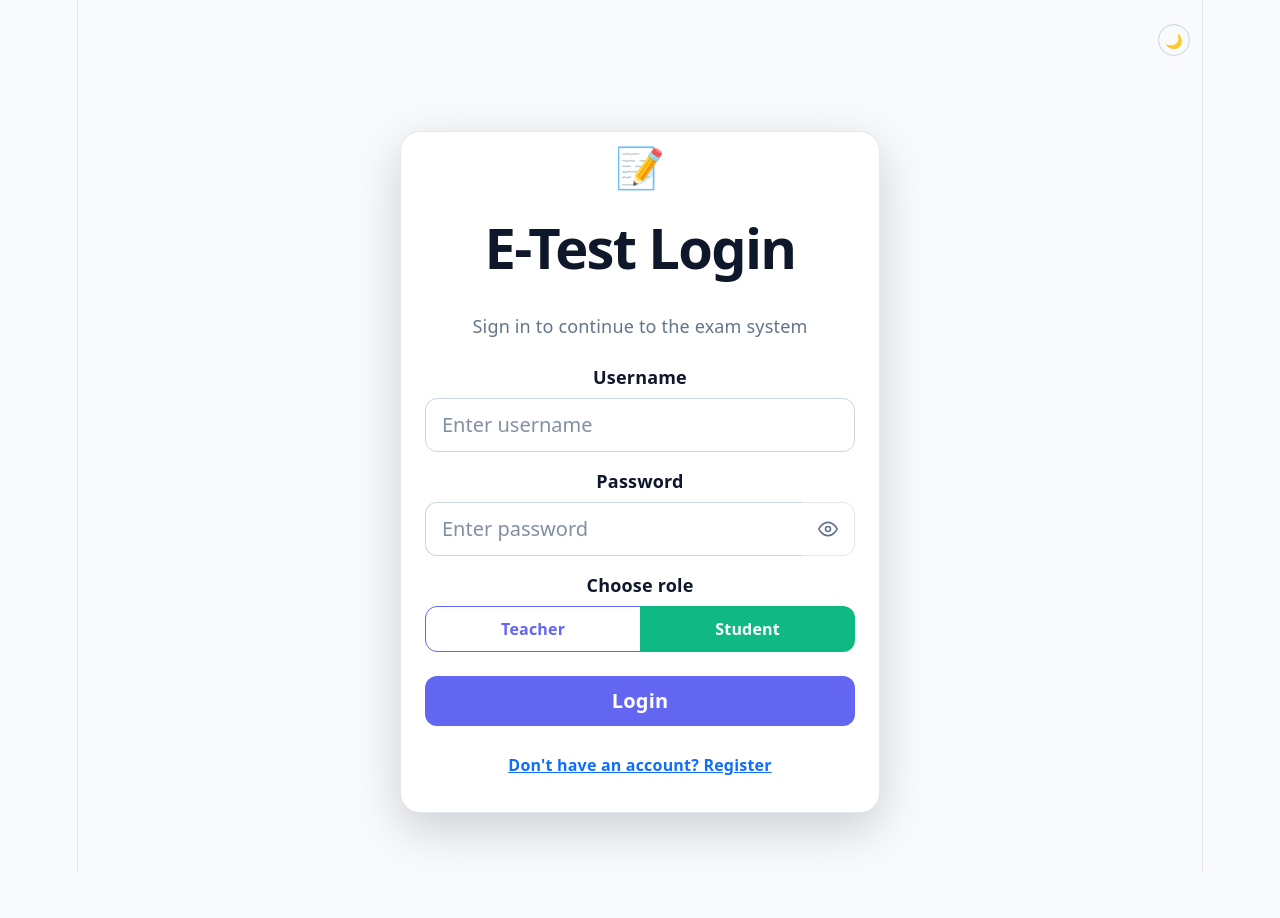
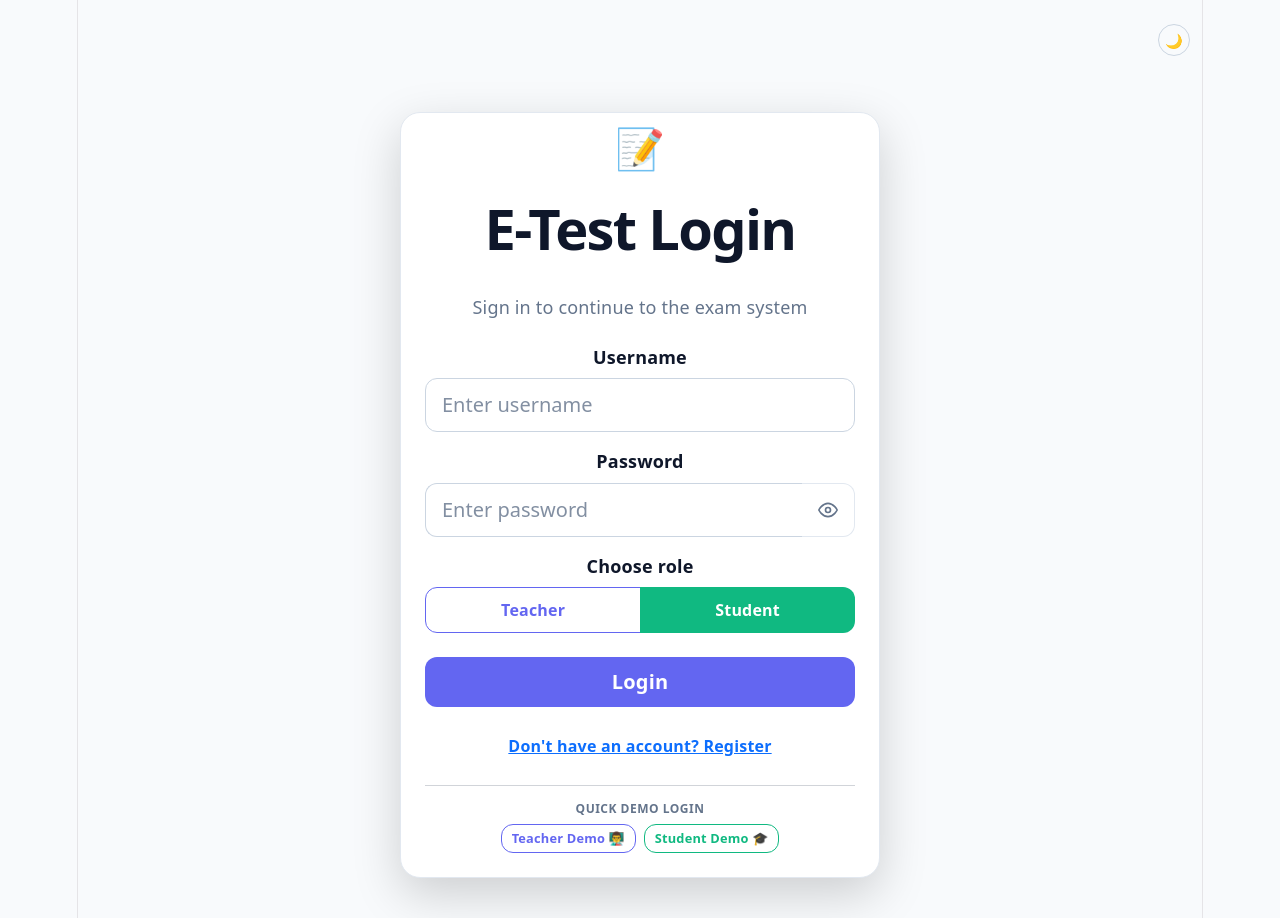
Before and after one commit to shathashams/ExamApp, a React (Vite) app in the folder client/: page / in a window 1280 px wide. Before the commit the page ends 872 px from the top, so only its background shows below. Built offline with nearby package versions, Linux system fonts and the light colour scheme.

Commit message:
Add Quick Demo Login autofill buttons to Login page

```diff
--- a/client/src/pages/Login.jsx
+++ b/client/src/pages/Login.jsx
@@ -17,6 +17,12 @@ function Login({ onLogin, onSwitchToRegister }) {
 
   // במצב שרת התפקיד מגיע מה-DB ולא מבחירת המשתמש
   const serverMode = ConfigService.isServerMode()
+
+  const handleAutofillDemo = (demoUsername, demoPassword, demoRole) => {
+    setUsername(demoUsername)
+    setPassword(demoPassword)
+    setRole(demoRole)
+  }
 
   // פונקציה שמופעלת כאשר המשתמש לוחץ על Login
   const handleSubmit = async (e) => {
@@ -139,7 +145,7 @@ function Login({ onLogin, onSwitchToRegister }) {
           </form>
 
           {/* מעבר למסך Register */}
-          <div className="text-center mt-3">
+          <div className="text-center mt-3 mb-2">
             <button
               className="btn btn-link"
               type="button"
@@ -148,6 +154,33 @@ function Login({ onLogin, onSwitchToRegister }) {
               Don't have an account? Register
             </button>
           </div>
+
+          <hr className="my-3" />
+
+          {/* כפתורי התחברות מהירה לחשבונות דמו */}
+          <div className="demo-accounts-section text-center">
+            <h6 className="text-muted mb-2 small fw-bold text-uppercase" style={{ letterSpacing: '0.5px', fontSize: '0.75rem' }}>
+              Quick Demo Login
+            </h6>
+            <div className="d-flex justify-content-center gap-2">
+              <button
+                type="button"
+                className="btn btn-sm btn-outline-primary"
+                onClick={() => handleAutofillDemo('teacher1', '123444', 'teacher')}
+                style={{ padding: '4px 10px', fontSize: '0.8rem' }}
+              >
+                Teacher Demo 👨‍🏫
+              </button>
+              <button
+                type="button"
+                className="btn btn-sm btn-outline-success"
+                onClick={() => handleAutofillDemo('student1', '1789', 'student')}
+                style={{ padding: '4px 10px', fontSize: '0.8rem' }}
+              >
+                Student Demo 🎓
+              </button>
+            </div>
+          </div>
         </div>
       </div>
     </div>
```
